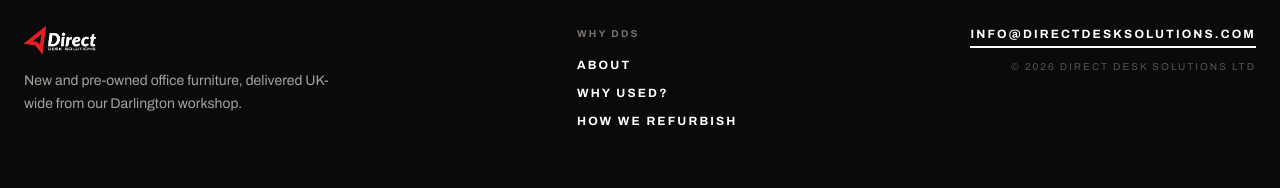
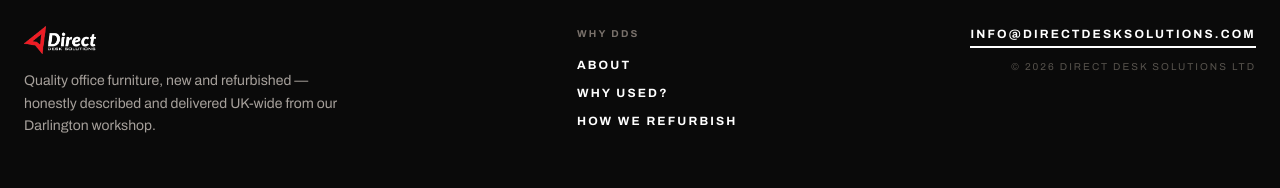
Before and after one commit to Roam-Agency/direct-desk-solutions, a Next.js app: page / in a window 1280 px wide. Shown: the part 1966-2154 px from the top of the page. Built offline with nearby package versions, Linux system fonts and the light colour scheme; no server answers; the database is empty.

Commit message:
copy(footer): warm tagline, thread honestly-described through-line

```diff
--- a/src/app/(public)/_PublicFooter.tsx
+++ b/src/app/(public)/_PublicFooter.tsx
@@ -10,8 +10,9 @@ export default function PublicFooter() {
           <div className="sm:max-w-xs">
             <Logo variant="light" className="h-7 w-auto" />
             <p className="mt-4 text-sm leading-relaxed text-stone-400">
-              New and pre-owned office furniture, delivered UK-wide from
-              our Darlington workshop.
+              Quality office furniture, new and refurbished — honestly
+              described and delivered UK-wide from our Darlington
+              workshop.
             </p>
           </div>
 
```
